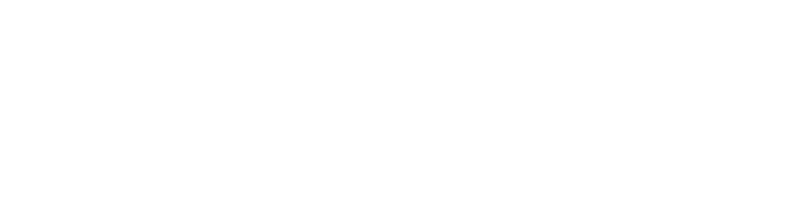
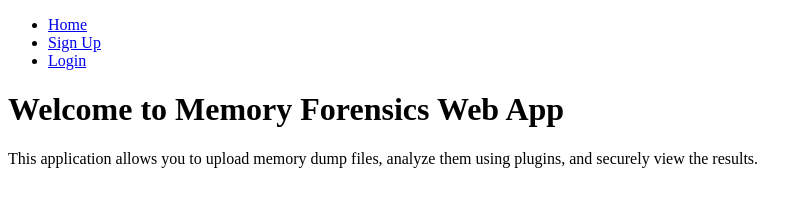
Before and after one commit to Manushivuz/UI-VOLA, a plain HTML site: page index.html in a window 1280 px wide. Shown: the whole page, without its empty margins (0-812 px from the left). Drawn offline with Linux system fonts and the light colour scheme.

Commit message:
added index file

```diff
--- a/index.html
+++ b/index.html
@@ -3,9 +3,23 @@
 <head>
     <meta charset="UTF-8">
     <meta name="viewport" content="width=device-width, initial-scale=1.0">
-    <title>Document</title>
+    <title>Memory Forensics Web App</title>
+    <link rel="stylesheet" href="styles.css">
+    <link rel="stylesheet" href="index.css">
 </head>
 <body>
-
+    <header>
+        <nav>
+            <ul>
+                <li><a href="/">Home</a></li>
+                <li><a href="/signup.html">Sign Up</a></li>
+                <li><a href="/login.html">Login</a></li>
+            </ul>
+        </nav>
+    </header>
+    <main>
+        <h1>Welcome to Memory Forensics Web App</h1>
+        <p>This application allows you to upload memory dump files, analyze them using plugins, and securely view the results.</p>
+    </main>
 </body>
 </html>
```
